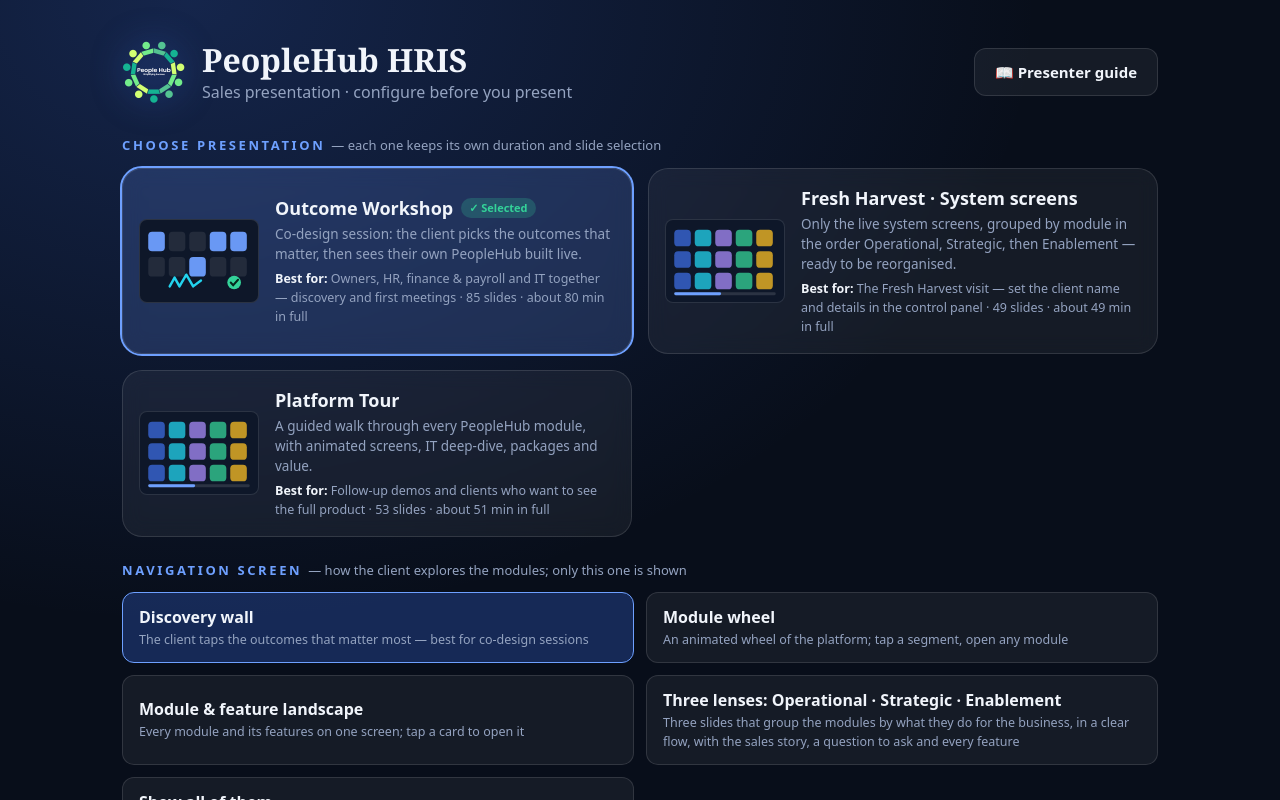
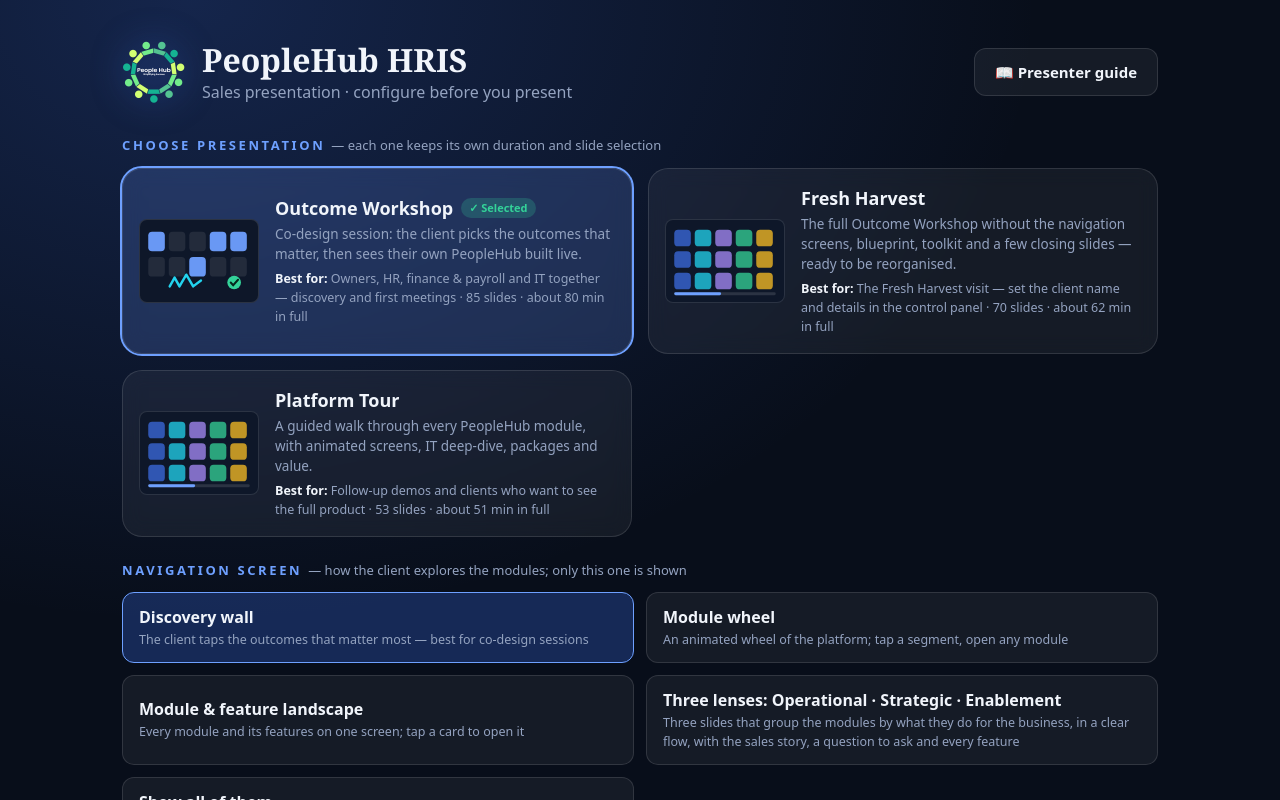
Before and after one commit to victoryinformationprivatelimited/PeopleHubPresentation, a React (Vite) app: page / in a window 1280 px wide. Built offline with nearby package versions, Linux system fonts and the light colour scheme.

Commit message:
Presentation: Fresh Harvest deck = Outcome Workshop minus slides 6-14, 71, 75, 77, 78, 79, 81
Co-Authored-By: Claude Sonnet 5.5 <noreply@anthropic.com>

```diff
--- a/src/decks/registry.ts
+++ b/src/decks/registry.ts
@@ -21,20 +21,8 @@ export interface DeckDef {
 /** A screen the client uses to explore the product and jump into modules. Only the chosen one is kept in the deck. */
 export interface NavOption { id: string; name: string; desc: string; slideId: string; more?: string[] }   // `more` = extra slides of a multi-slide navigation screen
 
-/** Fresh Harvest: the system screens (Workshop scenario slides) grouped by module — Operational, Strategic, Enablement, then platform screens. */
-export const FRESH_ORDER: [string, string[]][] = [
-  ['Organization', ['know-org']], ['Employee master 360', ['know-emp', 'know-live', 'know-bulk']], ['Life cycle', ['know-life']],
-  ['Time & attendance', ['time-capture', 'time-manual', 'time-roster', 'time-policy', 'time-process']], ['Mobile app', ['serve-mobile']],
-  ['Leave management', ['leave-types', 'leave-apply', 'leave-calendar']], ['Meal management', ['time-meal']], ['Staff loans & advances', ['pay-advance']],
-  ['Benefits & claims', ['pay-claims', 'pay-benefits']], ['Payroll', ['pay-engine', 'pay-payslips']], ['Salary banking', ['pay-finance']],
-  ['Self-service portal', ['serve-ess']], ['Approvals', ['approve-builder', 'approve-higher', 'approve-inbox']], ['Notifications', ['approve-rules']],
-  ['Security & audit', ['secure-sec', 'data-audit']], ['Termination & exit', ['grow-exit']],
-  ['Recruitment & onboarding', ['hire-recruit']], ['Performance', ['grow-perf']], ['Learning & development', ['grow-learn']], ['Succession planning', ['grow-succ']],
-  ['Engagement', ['grow-engage', 'grow-recog']], ['Grievance reporting', ['serve-grievance']], ['Analytics & reports', ['data-dash']], ['Compliance & statutory', ['data-compliance']],
-  ['Letter generator', ['hire-letters']], ['Tasks & checklists', ['hire-onboard']], ['Service desk', ['serve-tickets']], ['Asset tracker', ['serve-assets']],
-  ['Knowledge base', ['serve-kb']], ['Chat & AI assistant', ['serve-chat']], ['News broadcasting', ['serve-news']], ['Integrations & ERP', ['secure-integ']],
-  ['Platform', ['secure-tenancy', 'secure-billing', 'secure-arch']],
-]
+/** Fresh Harvest = the Outcome Workshop (every navigation screen shown) minus these slides, by their number in that full list. */
+const FRESH_DROP_NUMBERS = [6, 7, 8, 9, 10, 11, 12, 13, 14, 71, 75, 77, 78, 79, 81]
 
 export const decks: DeckDef[] = [
   {
@@ -55,14 +43,11 @@ export const decks: DeckDef[] = [
   },
   {
     id: 'fresh',
-    name: 'Fresh Harvest · System screens',
-    tagline: 'Only the live system screens, grouped by module in the order Operational, Strategic, then Enablement — ready to be reorganised.',
+    name: 'Fresh Harvest',
+    tagline: 'The full Outcome Workshop without the navigation screens, blueprint, toolkit and a few closing slides — ready to be reorganised.',
     bestFor: 'The Fresh Harvest visit — set the client name and details in the control panel',
-    build: () => {
-      const all = buildWorkshopSlides()
-      const ids = FRESH_ORDER.flatMap(([, list]) => list)
-      return ids.map(id => all.find(s => s.id === id)!)
-    },
+    build: () => buildWorkshopSlides().filter((_, i) => !FRESH_DROP_NUMBERS.includes(i + 1)),
+    chapters: OUTCOMES.map(o => ({ id: o.id, name: `${o.icon} ${o.name}` })),
   },
   {
     id: 'tour',
```
